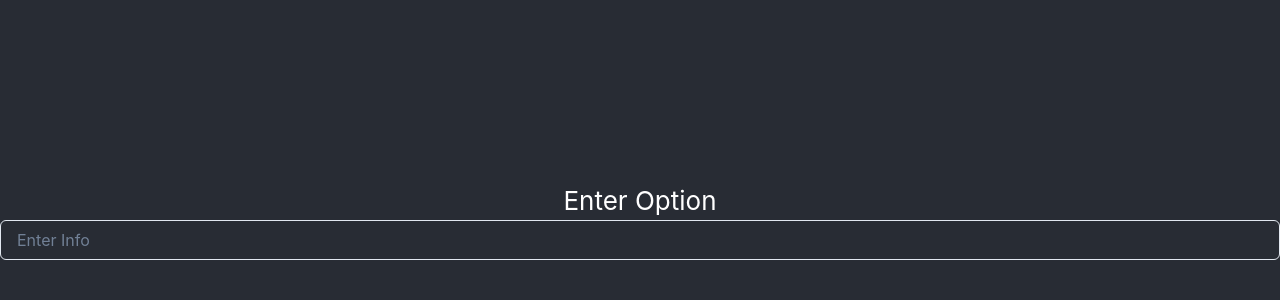
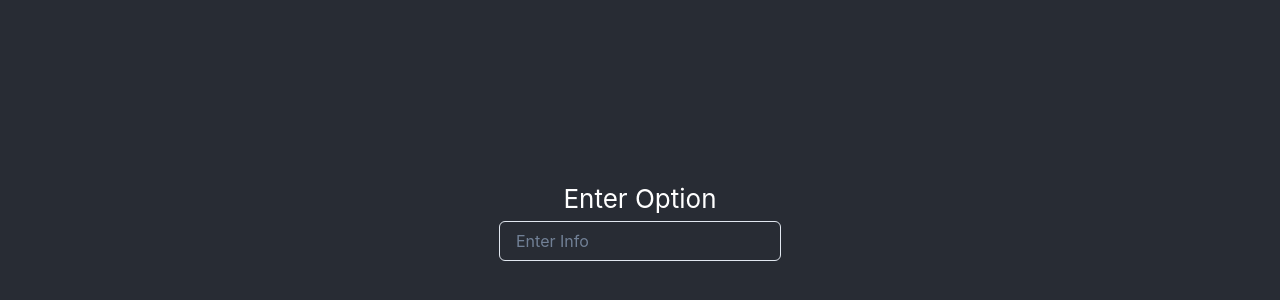
Before and after one commit to CharleeBrown/EntryApp, a React (Create React App) app: page / in a window 1280 px wide. Shown: the part 180-480 px from the top of the page. Built offline with nearby package versions, Linux system fonts and the light colour scheme.

Commit message:
Added a box

```diff
--- a/src/App.js
+++ b/src/App.js
@@ -2,7 +2,7 @@ import logo from './logo.svg';
 import './App.css';
 import * as React from "react";
 import {ChakraProvider} from '@chakra-ui/react';
-import { Input, Text } from "@chakra-ui/react";
+import { Input, Text, Box } from "@chakra-ui/react";
 
 
 function App() {
@@ -10,8 +10,10 @@ function App() {
     <ChakraProvider>
     <div className="App">
       <header className="App-header">
+        <Box>
         <Text>Enter Option</Text>
         <Input placeholder="Enter Info" />
+        </Box>
       </header>
     </div>
     </ChakraProvider>
```
